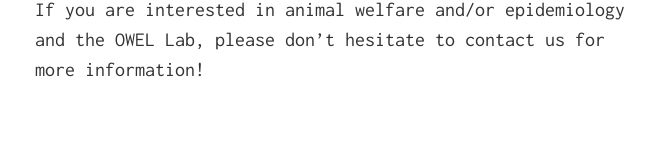
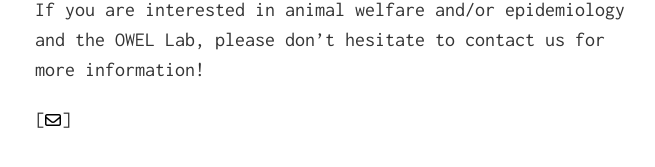
Before and after one commit to kendyteng/kendyteng.github.io, a Jekyll site: the page built from join_us/index.md, in a window 1280 px wide. Shown: the part 295-462 px from the top of the page, without its empty margins (305-960 px from the left). Built offline with Jekyll 4.4.1, drawn with Linux system fonts in a browser that asks for light colours; nearby versions of some CDN libraries.

Commit message:
add email box

```diff
--- a/join_us/index.md
+++ b/join_us/index.md
@@ -6,3 +6,5 @@
 We are currently looking for research assistants, and postgraduate and undergraduate researchers to join our lab!
 
 If you are interested in animal welfare and/or epidemiology and the OWEL Lab, please don't hesitate to contact us for more information!
+
+[[<i class="fa fa-envelope-o"></i>](mailto:kendy.t.teng@gmail.com){: .awe-ico }]
```
